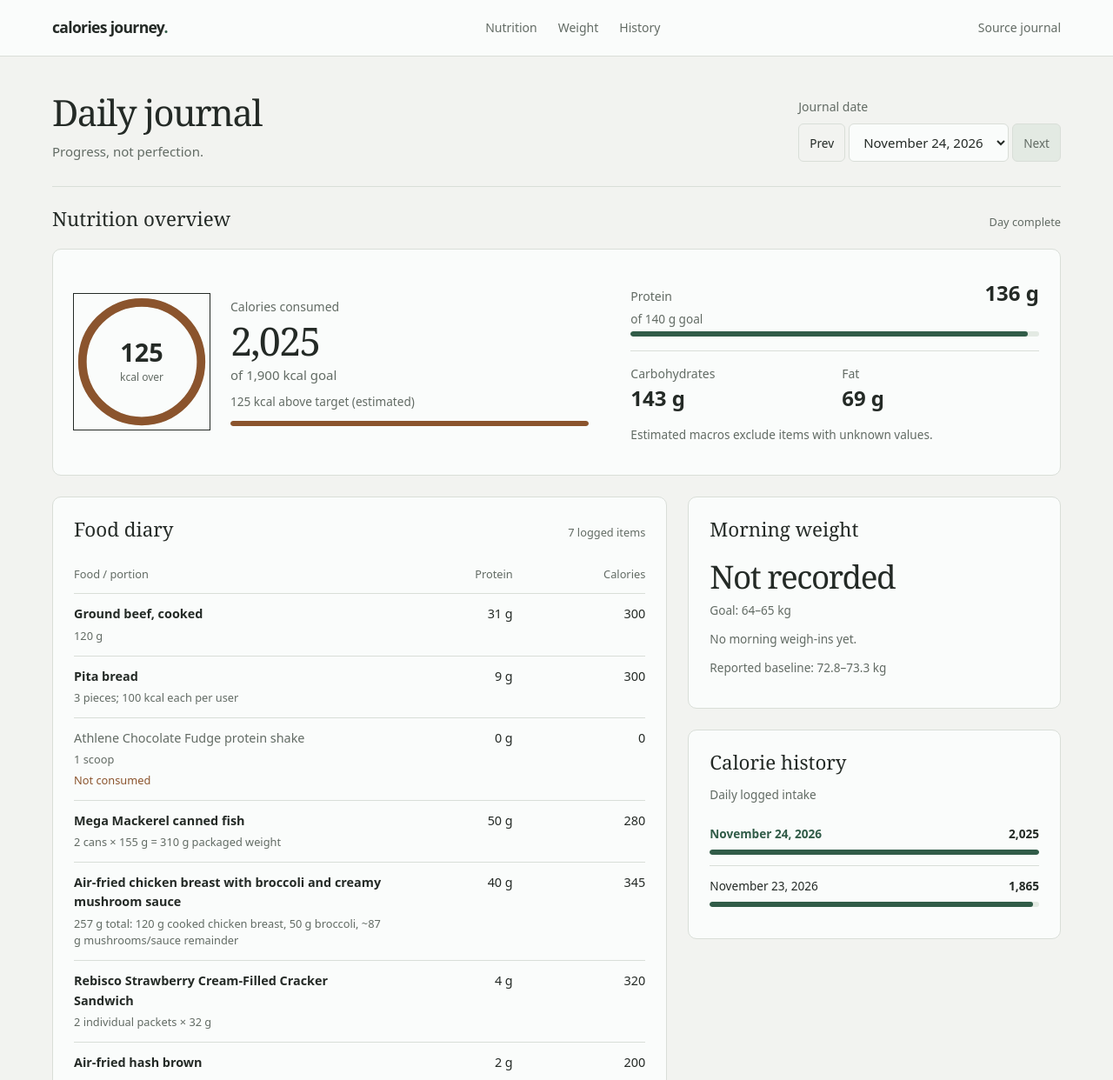
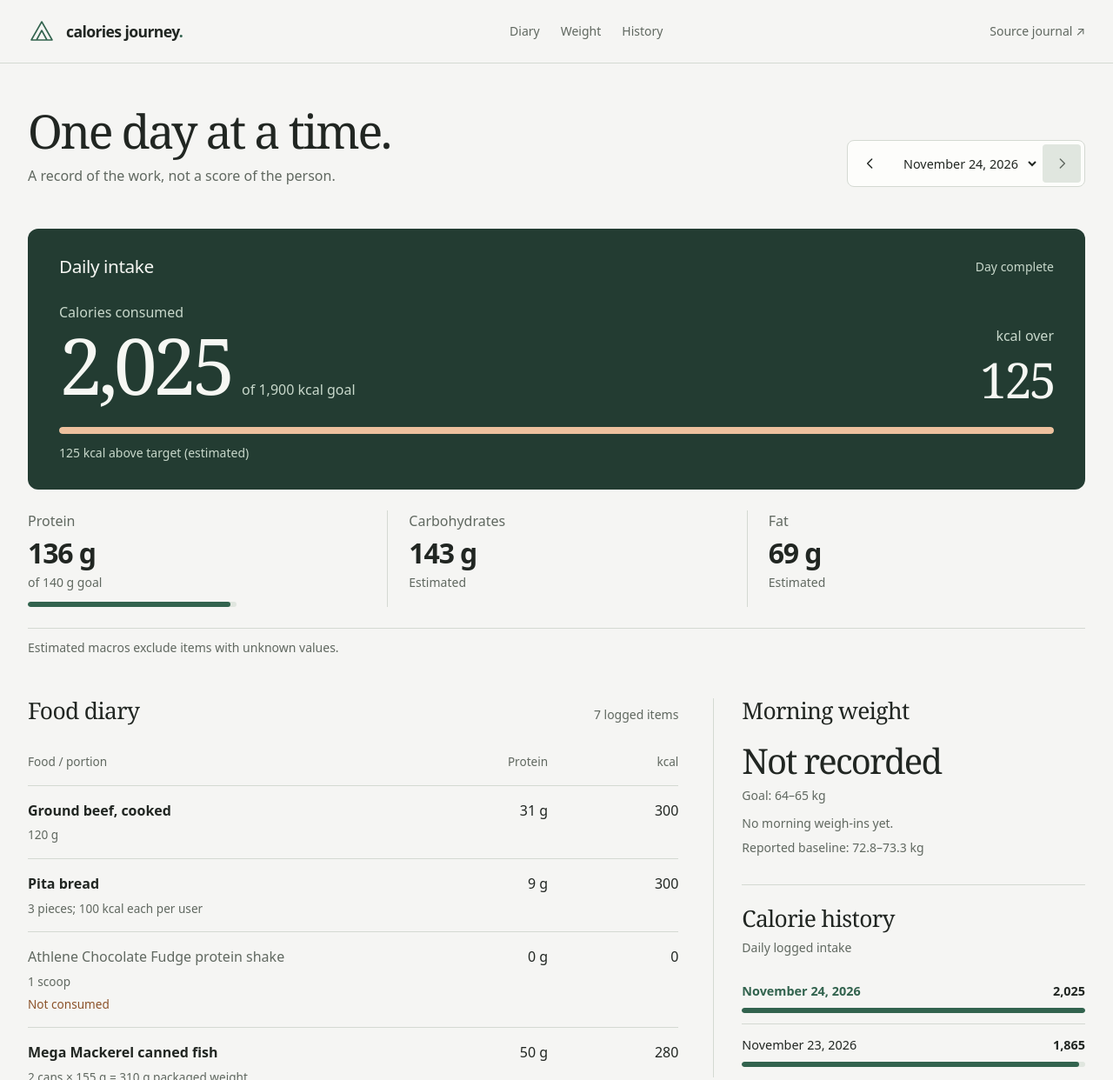
Before and after one commit to bastilavarias/calories-journey, a website: page index.html in a window 1280 px wide. Shown: the top 1242 px of the page at 87% size. Drawn offline with Linux system fonts and the light colour scheme.

Commit message:
Simplify journal into editorial daily intake layout

```diff
--- a/index.html
+++ b/index.html
@@ -3,47 +3,79 @@
 <head>
 <meta charset="utf-8">
 <meta name="viewport" content="width=device-width, initial-scale=1">
-<meta name="description" content="A personal record of nutrition, morning weigh-ins and progress.">
-<meta name="theme-color" content="#f2f3f0">
+<meta name="description" content="A personal journal of nutrition, morning weight and progress.">
+<meta name="theme-color" content="#f5f5f3">
 <title>Calories Journey | Daily journal</title>
-<link rel="stylesheet" href="styles.css?v=4">
-<script type="module" src="app.mjs?v=3"></script>
+<link rel="stylesheet" href="styles.css?v=5">
+<script type="module" src="app.mjs?v=5"></script>
 </head>
-<body>
-<header class="topbar border-b border-line bg-surface"><div class="shell topbar-inner flex items-center justify-between gap-6"><a class="brand" href="./">calories journey<span>.</span></a><nav aria-label="Journal sections"><a href="#nutrition">Nutrition</a><a href="#weight-section">Weight</a><a href="#history-section">History</a></nav><a class="source-link" href="FOOD_TRACKER.md">Source journal</a></div></header>
+<body class="bg-paper text-ink">
+<header class="border-b border-line">
+  <div class="shell flex min-h-[72px] items-center justify-between gap-4">
+    <a class="wordmark flex items-center gap-3" href="./" aria-label="Calories Journey home">
+      <svg class="brand-mark" viewBox="0 0 32 32" width="32" height="32" aria-hidden="true"><path d="M4 26 16 5l12 21M10 26l6-11 6 11M4 26h24" fill="none" stroke="currentColor" stroke-width="1.6" stroke-linecap="round" stroke-linejoin="round"/></svg>
+      <span>calories journey<span class="text-accent">.</span></span>
+    </a>
+    <nav class="flex items-center gap-6 max-sm:hidden" aria-label="Journal sections"><a href="#nutrition">Diary</a><a href="#weight-section">Weight</a><a href="#history-section">History</a></nav>
+    <a class="source-link" href="FOOD_TRACKER.md">Source journal <span aria-hidden="true">↗</span></a>
+  </div>
+</header>
 <main class="shell">
-  <section class="intro flex justify-between items-end gap-6"><div><h1>Daily journal</h1><p>Progress, not perfection.</p></div><div class="date-control grid gap-2"><label for="day">Journal date</label><div class="date-nav flex gap-1"><button id="prev-day" aria-label="Previous logged day" disabled>Prev</button><select id="day" disabled><option>Loading dates…</option></select><button id="next-day" aria-label="Next logged day" disabled>Next</button></div></div></section>
-  <div id="state" role="status"><p id="state-message">Loading the journal…</p><button id="retry" hidden>Retry</button></div>
+  <section class="intro flex flex-wrap justify-between items-end gap-6 py-8 sm:py-12">
+    <div><h1>One day at a time.</h1><p class="mt-2 text-muted">A record of the work, not a score of the person.</p></div>
+    <div class="date-control">
+      <label for="day" class="sr-only">Journal date</label>
+      <div class="date-nav flex items-center gap-1">
+        <button id="prev-day" aria-label="Previous logged day" disabled><svg viewBox="0 0 24 24" width="20" height="20" aria-hidden="true"><path d="m14 6-6 6 6 6" fill="none" stroke="currentColor" stroke-width="1.7" stroke-linecap="round" stroke-linejoin="round"/></svg></button>
+        <select id="day" disabled><option>Loading dates…</option></select>
+        <button id="next-day" aria-label="Next logged day" disabled><svg viewBox="0 0 24 24" width="20" height="20" aria-hidden="true"><path d="m10 6 6 6-6 6" fill="none" stroke="currentColor" stroke-width="1.7" stroke-linecap="round" stroke-linejoin="round"/></svg></button>
+      </div>
+    </div>
+  </section>
+  <div id="state" role="status" class="py-6"><p id="state-message">Loading the journal…</p><button id="retry" hidden>Retry</button></div>
   <noscript><p>JavaScript is required to display calculations. <a href="FOOD_TRACKER.md">Read the original journal.</a></p></noscript>
   <div id="dashboard" hidden>
-    <section id="nutrition" class="nutrition border-t border-line pt-6" aria-labelledby="daily-heading">
-      <div class="section-head flex justify-between items-baseline gap-3"><h2 id="daily-heading">Nutrition overview</h2><span class="muted text-muted" id="day-status"></span></div>
-      <div class="summary grid gap-6 mt-5 border border-line rounded-[10px] bg-surface p-6">
-        <div class="energy flex items-center gap-6 min-w-0">
-          <div class="ring relative aspect-square" id="energy-ring" aria-hidden="true"><svg viewBox="0 0 144 144"><circle class="ring-track" cx="72" cy="72" r="63"/><circle id="ring-value" class="ring-value" cx="72" cy="72" r="63" pathLength="100" stroke-dasharray="0 100"/></svg><div class="ring-label"><strong id="remaining-number">0</strong><span id="remaining-label">kcal remaining</span></div></div>
-          <div class="energy-copy min-w-0 flex-1 flex flex-col gap-1"><span class="label text-muted text-sm">Calories consumed</span><strong class="big" id="kcal"></strong><span class="muted text-muted" id="kcal-goal"></span><p id="remaining" class="small muted text-muted"></p><div class="track" id="kcal-track" role="progressbar" aria-label="Calories consumed"><span id="kcal-fill"></span></div></div>
+    <section id="nutrition" class="nutrition" aria-labelledby="daily-heading">
+      <div class="intake">
+        <div class="flex flex-wrap items-center justify-between gap-2">
+          <h2 id="daily-heading">Daily intake</h2><span class="intake-muted text-sm" id="day-status"></span>
         </div>
-        <div class="macros min-w-0 flex flex-col justify-center gap-4">
-          <div class="macro flex flex-col gap-1 min-w-0"><div><span class="label text-muted text-sm">Protein</span><strong id="protein"></strong></div><span id="protein-goal" class="small muted text-muted"></span><div class="track" id="protein-track" role="progressbar" aria-label="Protein consumed"><span id="protein-fill"></span></div></div>
-          <div class="macro-pair grid grid-cols-2 gap-4 border-t border-line pt-4"><div class="macro flex flex-col gap-1 min-w-0"><span class="label text-muted text-sm">Carbohydrates</span><strong id="carbs"></strong></div><div class="macro flex flex-col gap-1 min-w-0"><span class="label text-muted text-sm">Fat</span><strong id="fat"></strong></div></div>
-          <p class="small muted text-muted macro-note" id="macro-note">Macros are estimated.</p>
+        <div class="intake-numbers">
+          <div><span class="intake-muted">Calories consumed</span><div class="flex flex-wrap items-baseline gap-x-3"><strong id="kcal" class="intake-value"></strong><span id="kcal-goal" class="intake-muted"></span></div></div>
+          <div class="balance"><span id="remaining-label" class="intake-muted">kcal remaining</span><strong id="remaining-number" class="balance-value"></strong></div>
         </div>
+        <div class="track" id="kcal-track" role="progressbar" aria-label="Calories consumed"><span id="kcal-fill"></span></div>
+        <p id="remaining" class="intake-muted text-sm mt-3"></p>
       </div>
-      <p class="small muted text-muted" id="projection"></p>
+      <div class="macro-strip">
+        <div class="macro"><span class="text-muted">Protein</span><strong id="protein"></strong><span id="protein-goal" class="text-sm text-muted"></span><div class="track" id="protein-track" role="progressbar" aria-label="Protein consumed"><span id="protein-fill"></span></div></div>
+        <div class="macro"><span class="text-muted">Carbohydrates</span><strong id="carbs"></strong><span class="text-sm text-muted">Estimated</span></div>
+        <div class="macro"><span class="text-muted">Fat</span><strong id="fat"></strong><span class="text-sm text-muted">Estimated</span></div>
+      </div>
+      <p id="macro-note" class="text-sm text-muted mt-3">Macros are estimated.</p>
+      <p id="projection" class="text-sm text-muted mt-2"></p>
     </section>
-    <div class="workspace grid gap-6 items-start mt-6">
-      <section class="panel bg-surface border border-line rounded-[10px] p-6 min-w-0 food" aria-labelledby="food-heading">
-        <div class="section-head flex justify-between items-baseline gap-3"><h2 id="food-heading">Food diary</h2><span class="muted text-muted small" id="food-count"></span></div>
-        <div class="ledger mt-4"><table><caption class="sr-only">Food and drink ledger</caption><thead><tr><th scope="col">Food / portion</th><th scope="col" class="num">Protein</th><th scope="col" class="num">Calories</th></tr></thead><tbody id="meals"></tbody></table></div>
+    <div class="workspace grid gap-10 mt-12">
+      <section class="food min-w-0" aria-labelledby="food-heading">
+        <div class="section-head flex justify-between items-baseline gap-3"><h2 id="food-heading">Food diary</h2><span class="text-muted text-sm" id="food-count"></span></div>
+        <div class="ledger mt-4"><table><caption class="sr-only">Food and drink ledger</caption><thead><tr><th scope="col">Food / portion</th><th scope="col" class="num">Protein</th><th scope="col" class="num">kcal</th></tr></thead><tbody id="meals"></tbody></table></div>
         <details class="notes"><summary>Estimation notes</summary><div id="notes"></div></details>
       </section>
-      <aside class="progress-column flex flex-col gap-6 min-w-0">
-        <section id="weight-section" aria-labelledby="journey-heading" class="panel bg-surface border border-line rounded-[10px] p-6 min-w-0 weigh-ins"><div class="section-head flex justify-between items-baseline gap-3"><h2 id="journey-heading">Morning weight</h2></div><div class="weight grid gap-2 mt-5"><strong id="weight" class="big">Not recorded</strong><span id="weight-goal" class="muted text-muted small"></span></div><p class="small muted text-muted" id="weight-note">No morning weigh-ins recorded yet.</p><p class="small muted text-muted" id="weight-baseline"></p><div id="weight-chart" class="weight-chart" hidden></div><ol id="milestones" class="timeline"></ol></section>
-        <section id="history-section" class="panel bg-surface border border-line rounded-[10px] p-6 min-w-0 history"><h2>Calorie history</h2><p class="small muted text-muted">Daily logged intake</p><div id="history"></div></section>
+      <aside class="progress-column min-w-0">
+        <section id="weight-section" aria-labelledby="journey-heading" class="weight-section">
+          <h2 id="journey-heading">Morning weight</h2>
+          <div class="weight mt-5"><strong id="weight">Not recorded</strong><span id="weight-goal" class="text-muted text-sm"></span></div>
+          <p class="text-sm text-muted mt-3" id="weight-note">No morning weigh-ins recorded yet.</p>
+          <p class="text-sm text-muted mt-2" id="weight-baseline"></p>
+          <div id="weight-chart" class="weight-chart" hidden></div><ol id="milestones" class="timeline"></ol>
+        </section>
+        <section id="history-section" class="history-section">
+          <h2>Calorie history</h2><p class="text-sm text-muted mt-2">Daily logged intake</p><div id="history" class="mt-4"></div>
+        </section>
       </aside>
     </div>
   </div>
 </main>
-<footer class="shell footer flex justify-between flex-wrap gap-3 py-8"><span>Calories Journey</span><span>Personal record. Nutrition estimates are approximate.</span><a href="https://github.com/bastilavarias/calories-journey">GitHub</a></footer>
+<footer class="shell footer flex flex-wrap justify-between gap-3 py-8"><span>Calories Journey</span><span>Personal record. Nutrition estimates are approximate.</span><a href="https://github.com/bastilavarias/calories-journey">GitHub</a></footer>
 </body>
 </html>
```
Also changed, not shown: browser.test.mjs (+3 -0 lines), styles.css, tailwind.css.
